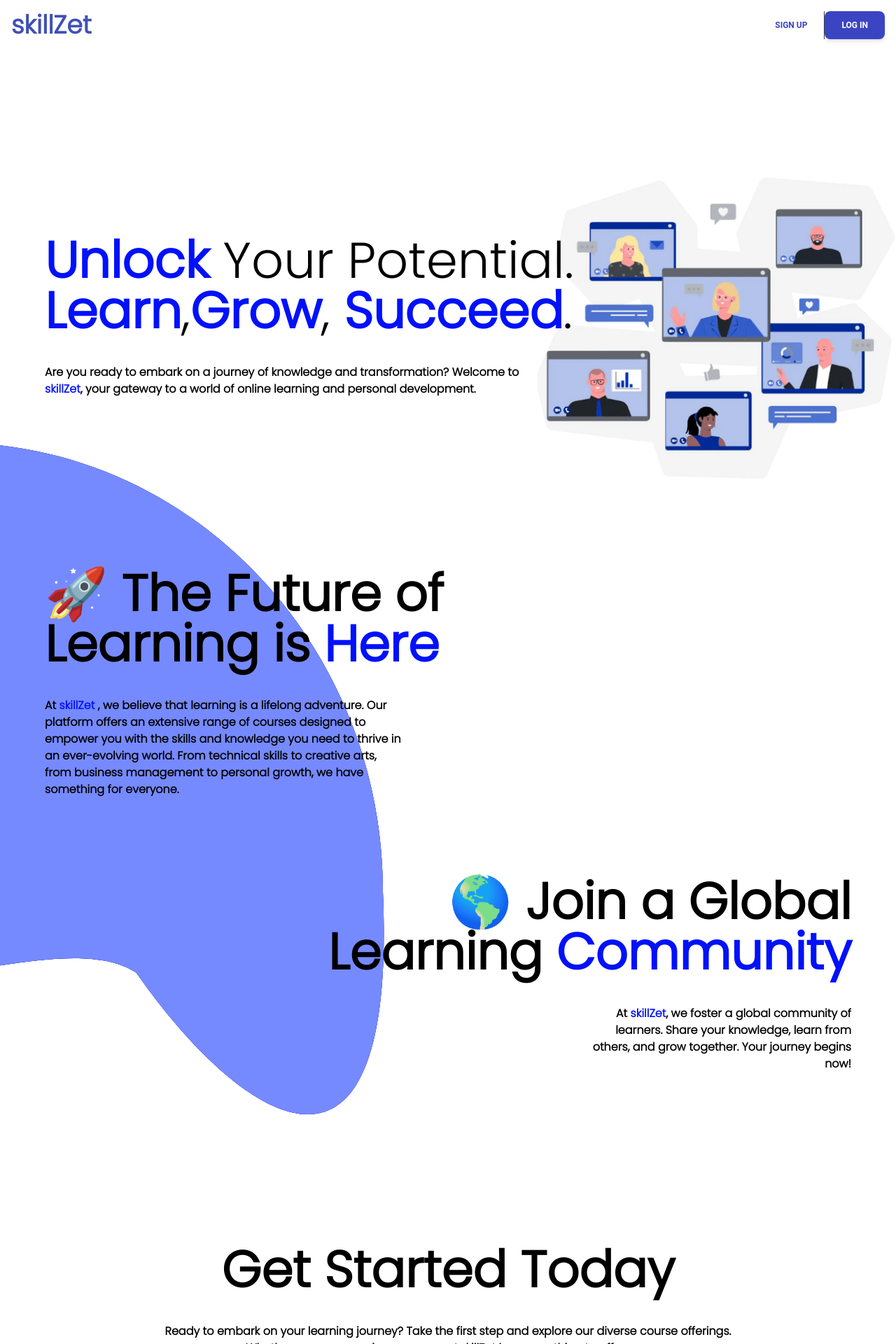
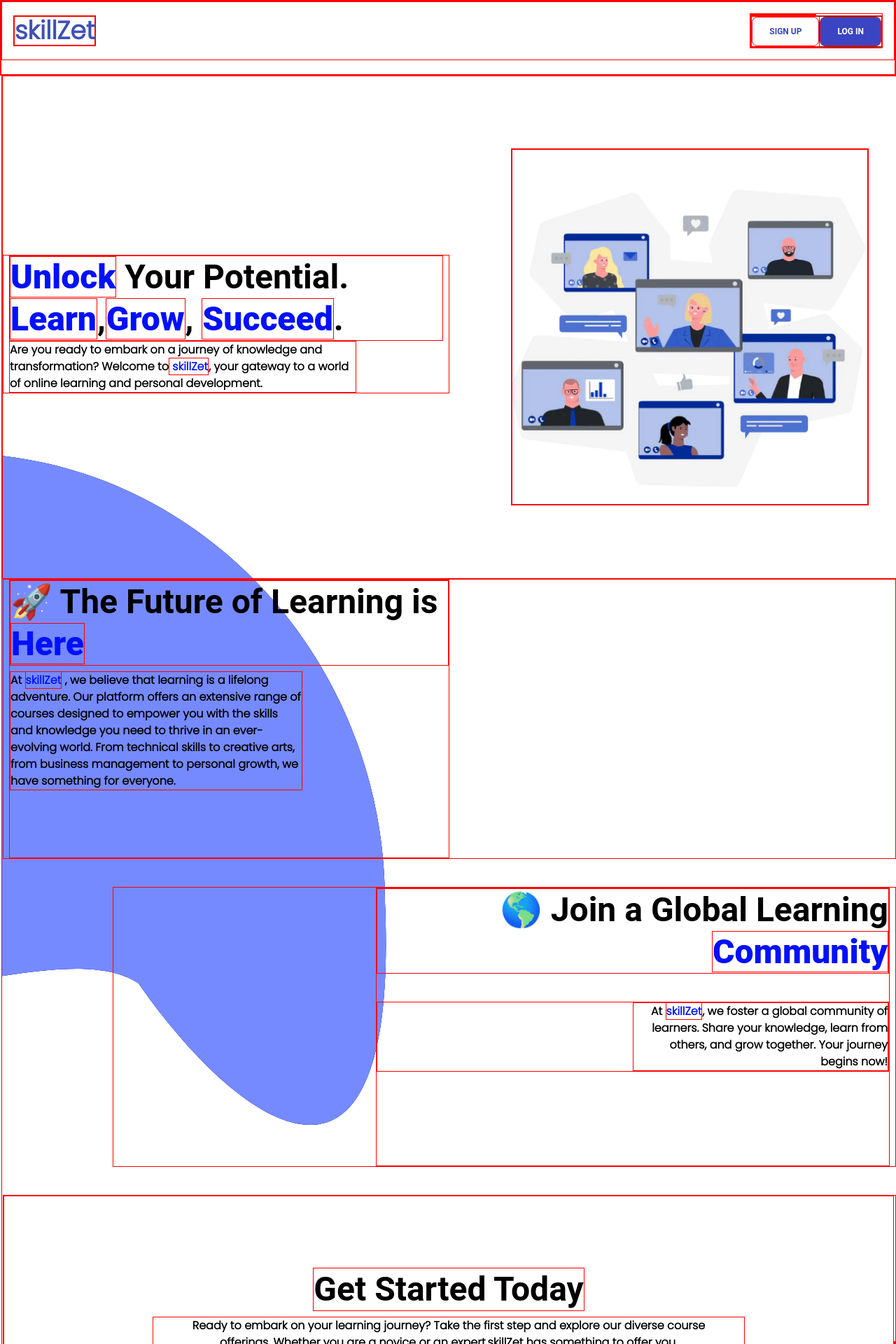
Before and after one commit to JohnnyAidoo/skillzet, a Next.js app: page / in a window 1280 px wide. Shown: the top 1920 px of the page at 70% size. Built offline with nearby package versions, Linux system fonts and the light colour scheme.

Commit message:
'fixed overflowing issue'

```diff
--- a/app/globals.css
+++ b/app/globals.css
@@ -5,7 +5,9 @@
 /* span {
   color: #0011fa;
 } */
-
+*{
+  border: red solid 0.5px;
+}
 main section {
   min-height: 50vh;
 }
--- a/app/page.tsx
+++ b/app/page.tsx
@@ -3,7 +3,7 @@ import Image from "next/image";
 import heroImg from "../public/heroImg.png";
 import Header from "../public/components/header";
 import Link from "next/link";
-import { Button, ButtonGroup } from "@material-tailwind/react";
+import { Button, ButtonGroup, Typography } from "@material-tailwind/react";
 import styles from "../public/static/theme";
 import { useEffect } from "react";
 import AOS from "aos";
@@ -46,16 +46,17 @@ function App() {
           </>
         }
       />
-      <main className="w-full absolute bg-[url('../public/static/ssshape.svg')] bg-no-repeat bg-left-bottom bg-contain bg-blend-lighten">
+      <main className="overflow-x-clip w-full absolute bg-[url('../public/static/ssshape.svg')] bg-no-repeat bg-left-bottom bg-contain bg-blend-lighten">
         <section
           id="hero"
-          className="flex items-center justify-between w-full h-full px-16"
+          className="flex items-center justify-between h-full "
         >
-          <div data-aos="fade-right" className="w-3/4 ">
-            <h2 className="mb-10 text-7xl mix-blend-multiply">
+          <div data-aos="fade-right" className="px-2 mb-2 md:w-2/4">
+            <Typography variant="h1">
               <span>Unlock</span> Your Potential. <span>Learn</span>,
               <span>Grow</span>, <span>Succeed</span>.
-            </h2>
+            </Typography>
+
             <p className="w-4/5 font-bold mix-blend-normal">
               Are you ready to embark on a journey of knowledge and
               transformation? Welcome to
@@ -63,8 +64,16 @@ function App() {
               world of online learning and personal development.
             </p>
           </div>
-          <div data-aos="fade-left" className="absolute right-0 justify-end hidden w-2/5 h-full p-0 m-0 md:block -z-30">
-            <Image src={heroImg} alt={"hero image"} layout="fill" objectFit="contain" />
+          <div
+            data-aos="fade-left"
+            className="absolute justify-end hidden w-2/5 h-1/4 right-10 md:block -z-30"
+          >
+            <Image
+              src={heroImg}
+              alt={"hero image"}
+              layout="fill"
+              objectFit="contain"
+            />
           </div>
         </section>
 
@@ -73,14 +82,11 @@ function App() {
           className="
         mb-32 w-full bg-[url('../public/static/ssshape2.svg')]  bg-no-repeat bg-auto bg-right-bottom bg-blend-lighten"
         >
-          <section className="flex justify-start px-16 mb-10 ">
-            <div className="w-2/3">
-              <h2
-                data-aos="fade-right"
-                className="w-full mb-10 font-bold text-7xl"
-              >
+          <section className="flex justify-start px-2 mb-10 ">
+            <div className="md:w-1/2">
+              <Typography variant="h1" data-aos="fade-right" className="mb-2">
                 🚀 The Future of Learning is <span>Here</span>
-              </h2>
+              </Typography>
 
               <p data-aos="fade-up" className="font-semibold md:w-2/3">
                 At <span className="font-bold">skillZet</span> , we believe that
@@ -94,22 +100,23 @@ function App() {
           </section>
 
           {/*  */}
-          <section className="flex justify-end px-16 mb-10">
-            <div className="w-2/3">
-              <h2
+          <section className="flex justify-end px-2 mb-10">
+            <div className="w-full md:w-2/3">
+              <Typography
+                variant="h1"
                 data-aos="fade-left"
-                className="w-full mb-10 font-bold text-7xl text-end"
+                className="w-full mb-10 text-right"
               >
                 🌎 Join a Global Learning <span>Community</span>
-              </h2>
+              </Typography>
               <div className="flex self-end justify-end">
                 <p
                   data-aos="fade-up"
                   className="justify-end w-full font-semibold md:w-1/2 text-end mix-blend-multiply"
                 >
-                  At <span className="w-full font-bold">skillZet</span>, we foster a
-                  global community of learners. Share your knowledge, learn from
-                  others, and grow together. Your journey begins now!
+                  At <span className="w-full font-bold">skillZet</span>, we
+                  foster a global community of learners. Share your knowledge,
+                  learn from others, and grow together. Your journey begins now!
                 </p>
               </div>
             </div>
@@ -118,11 +125,13 @@ function App() {
           {/*  */}
           <section className="flex justify-center w-full mb-10">
             <div className="flex flex-col items-center justify-center w-full ">
-              <h2 className="mb-10 font-bold text-center text-7xl">Get Started Today</h2>
+              <Typography variant="h1" className="mb-2 text-center">
+                Get Started Today
+              </Typography>
 
               <p
                 data-aos="fade-up"
-                className="w-2/3 mb-5 font-semibold text-center"
+                className="px-5 mb-5 font-semibold text-center md:w-2/3"
               >
                 Ready to embark on your learning journey? Take the first step
                 and explore our diverse course offerings. Whether you are a
--- a/public/components/header.tsx
+++ b/public/components/header.tsx
@@ -14,7 +14,7 @@ Header(props: { sub: ReactElement }) {
   return (
     <>
       <header
-        className="sticky top-0 z-50 flex items-center justify-between w-screen mb-5"
+        className="sticky top-0 z-50 flex items-center justify-between w-full mb-5"
         style={{ backgroundColor: styles.light.primaryLight }}
       >
         <Link href="/dashboard">
```
